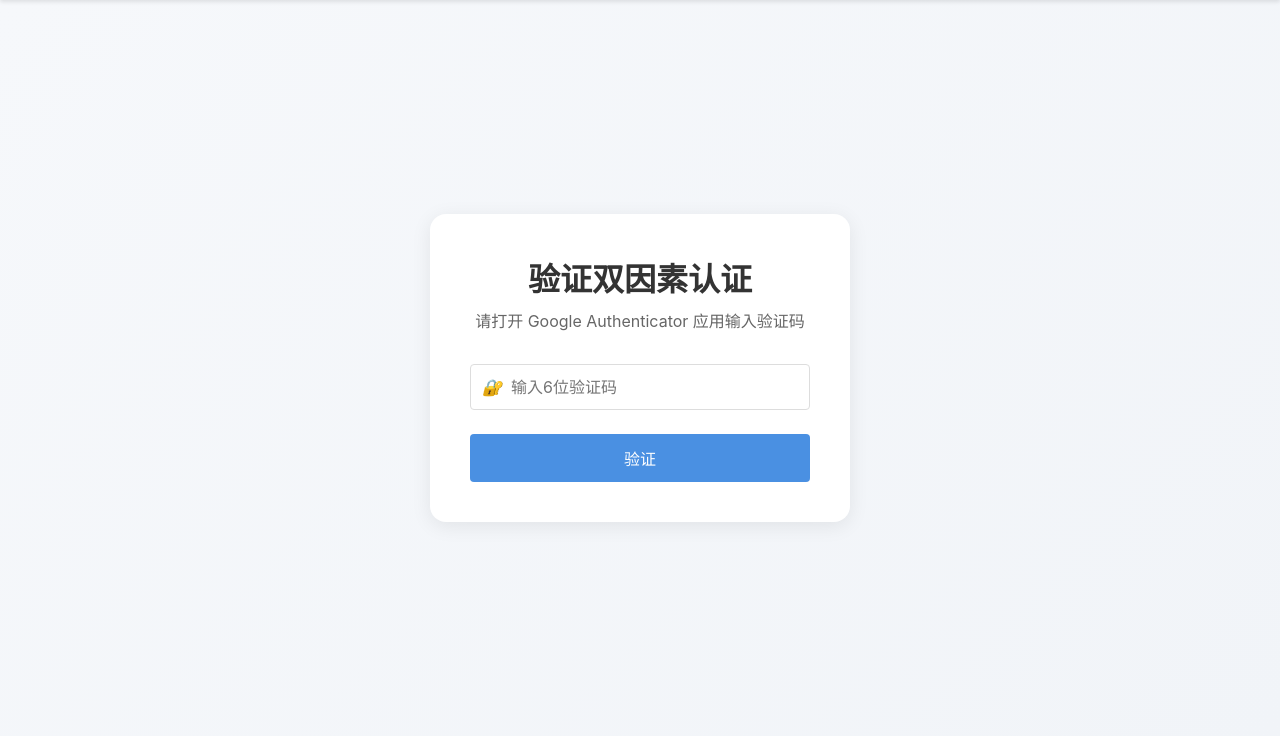
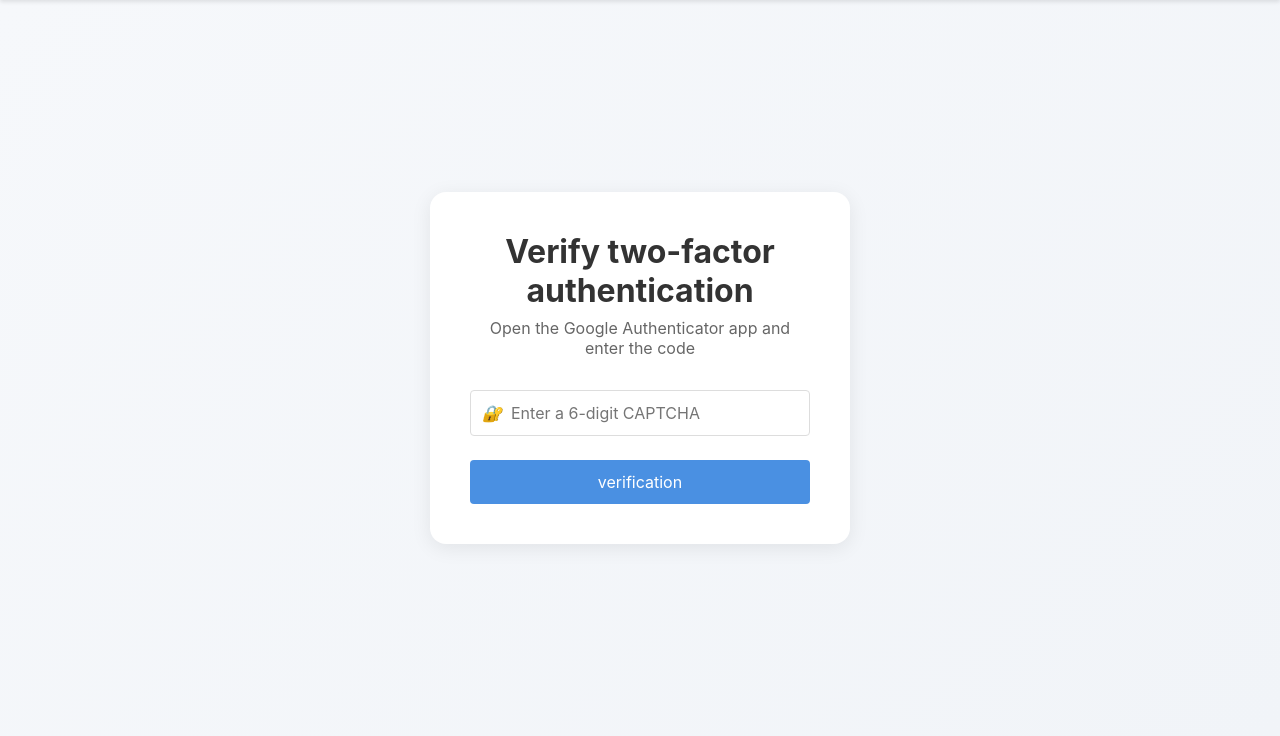
Before and after one commit to x71xxy/Risk, a Flask app: page /verify_2fa in a window 1280 px wide. Shown: the part 68-804 px from the top of the page. Run offline with Flask 3, Linux system fonts and the light colour scheme; the visitor is signed in with stand-in values (Sample User, id 1); some libraries are stand-ins or nearby versions.

Commit message:
English vision new

```diff
--- a/app/forms/auth.py
+++ b/app/forms/auth.py
@@ -70,15 +70,15 @@ class LoginForm(FlaskForm):
 
 class ResetPasswordRequestForm(FlaskForm):
     email = EmailField('Email', validators=[
-        DataRequired(),
-        Email()
+        DataRequired(message='Email is required'),
+        Email(message='Invalid email address')
     ])
     submit = SubmitField('Send Reset Link')
 
 class ResetPasswordForm(FlaskForm):
     password = PasswordField('New Password', validators=[
         DataRequired(message='Please enter a new password'),
-        Length(min=6, message='Password must be at least 6 characters long')
+        Length(min=8, message='Password must be at least 8 characters long')
     ])
     confirm_password = PasswordField('Confirm Password', validators=[
         DataRequired(message='Please confirm your password'),
--- a/app/routes/auth.py
+++ b/app/routes/auth.py
@@ -34,15 +34,15 @@ def register():
     form = RegistrationForm()
 
     if request.method == 'POST':
-        print("POST请求数据:", request.form)
+        print("POST request data:", request.form)
 
     if form.validate_on_submit():
-        print("表单证功")
+        print("Form validated")
         try:
             # 检查用户名是否已存在于正式用户表
             existing_user = User.query.filter_by(username=form.username.data).first()
             if existing_user:
-                flash('用户名已被使用', 'error')
+                flash('Username already taken', 'error')
                 return render_template('register.html', form=form)
 
             # 检查用户名是否已存在于临时用户表
@@ -53,13 +53,13 @@ def register():
                     db.session.delete(existing_temp_user)
                     db.session.commit()
                 else:
-                    flash('用户名已被使用，请等待验证邮件或选择其他用户名', 'error')
+                    flash('Username is taken, please wait for verification email or choose another username', 'error')
                     return render_template('register.html', form=form)
 
             # 检查邮箱是否已存在于正式用户表
             existing_email = User.query.filter_by(email=form.email.data).first()
             if existing_email:
-                flash('该邮箱已被注册', 'error')
+                flash('Email already registered', 'error')
                 return render_template('register.html', form=form)
 
             # 检查邮箱是否已存在于临时用户表
@@ -70,7 +70,7 @@ def register():
                     db.session.delete(existing_temp_email)
                     db.session.commit()
                 else:
-                    flash('该邮箱已被注册，请等待验证邮件或使用其他邮箱', 'error')
+                    flash('Email is registered, please wait for verification email or use another email', 'error')
                     return render_template('register.html', form=form)
 
             # 验证密码复杂度
@@ -81,7 +81,7 @@ def register():
 
             # 验证两次密码是否一致
             if form.password.data != form.confirm_password.data:
-                flash('两次输入的密码不一致', 'error')
+                flash('Passwords do not match', 'error')
                 return render_template('register.html', form=form)
 
             # 创建临时用户
@@ -103,23 +103,23 @@ def register():
 
             # 发送验证邮件
             if send_verification_email(temp_user):
-                flash('请查收验证邮件完成注册。', 'success')
+                flash('Please check your email to complete registration.', 'success')
             else:
-                flash('验证邮件发送失败，请重试。', 'error')
+                flash('Failed to send verification email, please try again.', 'error')
                 return render_template('register.html', form=form)
 
             return redirect(url_for('main.register_pending'))
 
         except Exception as e:
             db.session.rollback()
-            current_app.logger.error(f"注册失败: {str(e)}")
-            flash('注册失败，请重试。如果问题持续存在，请联系客服。', 'error')
+            current_app.logger.error(f"Registration failed: {str(e)}")
+            flash('Registration failed. Please try again or contact support if the problem persists.', 'error')
 
     else:
         # 打印具体的验证错误信息
-        print("表单验证失败")
+        print("Form validation failed")
         for field, errors in form.errors.items():
-            print(f"字段 {field} 的错误: {errors}")
+            print(f"Field {field} errors: {errors}")
             for error in errors:
                 flash(f"{form[field].label.text}: {error}", 'error')
 
@@ -135,13 +135,13 @@ def verify_email(token):
         temp_user = TempUser.query.filter_by(verify_token=token).first()
 
         if not temp_user:
-            flash('验证链接无效或已过期', 'error')
+            flash('Invalid or expired verification link', 'error')
             return redirect(url_for('main.register'))
 
         if datetime.now() > temp_user.expires_at:
             db.session.delete(temp_user)
             db.session.commit()
-            flash('验证链接已过期，请重新注册', 'error')
+            flash('Verification link expired, please register again', 'error')
             return redirect(url_for('main.register'))
 
         # 创建正式用户
@@ -157,18 +157,18 @@ def verify_email(token):
             db.session.add(user)
             db.session.delete(temp_user)
             db.session.commit()
-            flash('邮箱验证成功！请登录', 'success')
+            flash('Email verified successfully! Please login', 'success')
             return redirect(url_for('main.login'))
 
         except Exception as e:
             db.session.rollback()
-            current_app.logger.error(f"验证失败: {str(e)}")
-            flash('验证失败，请重试', 'error')
+            current_app.logger.error(f"Verification failed: {str(e)}")
+            flash('Verification failed, please try again', 'error')
             return redirect(url_for('main.register'))
 
     except Exception as e:
-        current_app.logger.error(f"验证过程出错: {str(e)}")
-        flash('验证过程出错，请重试', 'error')
+        current_app.logger.error(f"Verification process error: {str(e)}")
+        flash('Verification process error, please try again', 'error')
         return redirect(url_for('main.register'))
 
 @main.route('/login', methods=['GET', 'POST'])
@@ -183,7 +183,7 @@ def login():
         # 检查账户是否被锁定
         if user and user.locked_until and user.locked_until > datetime.utcnow():
             remaining_time = (user.locked_until - datetime.utcnow()).seconds // 60
-            flash(f'账户已被锁定，请 {remaining_time} 分钟后重试', 'error')
+            flash(f'Account is locked, please try again in {remaining_time} minutes', 'error')
             return render_template('login.html', form=form)
 
         # 检查密码
@@ -213,13 +213,13 @@ def login():
                 # 如果失败次数达到限制
                 if user.login_attempts >= 5:
                     user.locked_until = datetime.utcnow() + timedelta(minutes=30)
-                    flash('登录失败次数过多，账户已被锁定30分钟', 'error')
+                    flash('Too many failed login attempts, account locked for 30 minutes', 'error')
                 else:
                     remaining_attempts = 5 - user.login_attempts
-                    flash(f'密码错误，还剩 {remaining_attempts} 次尝试机会', 'error')
+                    flash(f'Incorrect password, {remaining_attempts} attempts remaining', 'error')
                 db.session.commit()
             else:
-                flash('用户名或密码错误', 'error')
+                flash('Invalid username or password', 'error')
 
     return render_template('login.html', form=form)
 
@@ -231,31 +231,29 @@ def logout():
 
 @main.route('/reset_password_request', methods=['GET', 'POST'])
 def reset_password_request():
+    if current_user.is_authenticated:
+        return redirect(url_for('main.home'))
     form = ResetPasswordRequestForm()
     if form.validate_on_submit():
-        email = request.form.get('email')
-        user = User.query.filter_by(email=email).first()
-
+        user = User.query.filter_by(email=form.email.data).first()
         if user:
             send_reset_email(user)
-            flash('重置密码的邮件已发送，请查收', 'success')
+            flash('Check your email for instructions to reset your password', 'info')
             return redirect(url_for('main.login'))
-        else:
-            flash('未找到该邮箱对应的账号', 'error')
-
-    return render_template('reset_request.html', form=form)
+        flash('Email address not found', 'error')
+    return render_template('reset_password_request.html', form=form)
 
 @main.route('/reset_password/<token>', methods=['GET', 'POST'])
 def reset_password(token):
     form = ResetPasswordForm()
     email = verify_reset_token(token)
     if not email:
-        flash('重置链接无效或已过期', 'error')
+        flash('Invalid or expired reset link', 'error')
         return redirect(url_for('main.reset_password_request'))
 
     user = User.query.filter_by(email=email).first()
     if not user:
-        flash('用户不存在', 'error')
+        flash('User does not exist', 'error')
         return redirect(url_for('main.reset_password_request'))
 
     if form.validate_on_submit():
@@ -266,7 +264,7 @@ def reset_password(token):
 
         user.set_password(form.password.data)
         db.session.commit()
-        flash('密码已重置，请使用新密码登录', 'success')
+        flash('Password has been reset, please login with your new password', 'success')
         return redirect(url_for('main.login'))
 
     return render_template('reset_password.html', form=form)
@@ -276,7 +274,7 @@ def reset_password(token):
 def setup_2fa():
     # 检查是否已启用双因素认证
     if current_user.is_2fa_enabled:  # 改用 is_2fa_enabled 而不是 otp_secret
-        flash('您已经启用了双重认证', 'warning')
+        flash('Two-factor authentication is already enabled', 'warning')
         return redirect(url_for('main.profile'))
 
     form = Enable2FAForm()
@@ -287,10 +285,10 @@ def setup_2fa():
             current_user.otp_secret = secret
             current_user.is_2fa_enabled = True  # 设置启用标志
             db.session.commit()
-            flash('双因素认证已成功启用', 'success')
+            flash('Two-factor authentication enabled successfully', 'success')
             return redirect(url_for('main.profile'))
         else:
-            flash('验证码无效', 'error')
+            flash('Invalid verification code', 'error')
 
     if request.method == 'GET':
         # 生成密钥
@@ -300,7 +298,7 @@ def setup_2fa():
         totp = pyotp.TOTP(secret)
         provisioning_uri = totp.provisioning_uri(
             current_user.email,
-            issuer_name="Lovejoy古董评估"
+            issuer_name="Lovejoy Antiques"
         )
 
         # 生成二维码
@@ -340,12 +338,12 @@ def verify_2fa():
             session.pop('2fa_user_id', None)
             return redirect(url_for('main.home'))
         else:
-            flash('验证码无效', 'error')
+            flash('Invalid verification code', 'error')
 
     return render_template('verify_2fa.html', form=form)
 
 @main.route('/profile')
 @login_required
 def profile():
-    """用户个人资料页面"""
+    """User profile page"""
     return render_template('profile.html')
--- a/app/templates/admin/evaluations.html
+++ b/app/templates/admin/evaluations.html
@@ -33,7 +33,7 @@ admin_content %}
           <td>
             <select
               class="status-select compact"
-              onchange="updateStatus({{ evaluation.id }}, this.value)"
+              onchange="updateStatus('{{ evaluation.id }}', this.value)"
             >
               {% for status, label in evaluation.STATUS_CHOICES.items() %}
               <option value="{{ status }}" {% if status==evaluation.status %}selected{% endif %}>
--- a/app/templates/admin/users.html
+++ b/app/templates/admin/users.html
@@ -30,7 +30,10 @@ admin_content %}
             </span>
           </td>
           <td>
-            <button class="btn btn-danger" onclick="deleteUser({{ user.id }})">
+            <button
+              class="btn btn-danger"
+              onclick="deleteUser('{{ user.id }}')"
+            >
               Delete
             </button>
           </td>
--- a/app/templates/evaluation_detail.html
+++ b/app/templates/evaluation_detail.html
@@ -50,7 +50,7 @@ block content %}
     {% if evaluation.status == 'pending' %}
     <div class="evaluation-actions">
       <button
-        onclick="cancelEvaluation({{ evaluation.id }})"
+        onclick="cancelEvaluation('{{ evaluation.id }}')"
         class="btn btn-danger"
       >
         Cancel Evaluation
--- a/app/templates/my_evaluations.html
+++ b/app/templates/my_evaluations.html
@@ -40,7 +40,7 @@ content %}
         </a>
         {% if evaluation.status == 'pending' %}
         <button
-          onclick="cancelEvaluation({{ evaluation.id }})"
+          onclick="cancelEvaluation('{{ evaluation.id }}')"
           class="btn btn-danger"
         >
           Cancel Evaluation
--- a/app/templates/reset_password_request.html
+++ b/app/templates/reset_password_request.html
@@ -13,8 +13,7 @@ content %}
       <div class="form-group">
         <div class="input-wrapper">
           <i class="icon">📧</i>
-          {{ form.email(class="form-control", placeholder="Enter your email
-          address") }}
+          {{ form.email(class="form-control") }}
         </div>
         {% if form.email.errors %} {% for error in form.email.errors %}
         <span class="error-message">{{ error }}</span>
--- a/app/templates/verify_2fa.html
+++ b/app/templates/verify_2fa.html
@@ -1,9 +1,11 @@
-{% extends "base.html" %} {% block title %}验证双因素认证{% endblock %} {% block
-content %}
+{% extends "base.html" %} {% block title %}Verify two-factor authentication{%
+endblock %} {% block content %}
 <div class="auth-container">
   <div class="auth-box">
-    <h1>验证双因素认证</h1>
-    <p class="description">请打开 Google Authenticator 应用输入验证码</p>
+    <h1>Verify two-factor authentication</h1>
+    <p class="description">
+      Open the Google Authenticator app and enter the code
+    </p>
 
     <form method="POST" class="auth-form">
       {{ form.hidden_tag() }}
@@ -11,14 +13,14 @@ content %}
       <div class="form-group">
         <div class="input-wrapper">
           <i class="icon">🔐</i>
-          {{ form.token(class="form-control", placeholder="输入6位验证码") }}
+           {{ form.token(class="form-control", placeholder="Enter a 6-digit CAPTCHA") }}
         </div>
         {% if form.token.errors %} {% for error in form.token.errors %}
         <span class="error-message">{{ error }}</span>
         {% endfor %} {% endif %}
       </div>
 
-      <button type="submit" class="submit-btn">验证</button>
+      <button type="submit" class="submit-btn">verification</button>
     </form>
   </div>
 </div>
```
Also changed, not shown: app/templates/request_evaluation.html (+15 -13 lines), app/templates/reset_password.html (+17 -8 lines), README.md.
